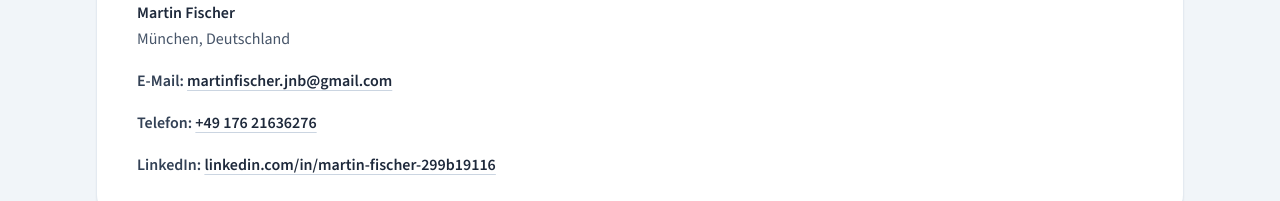
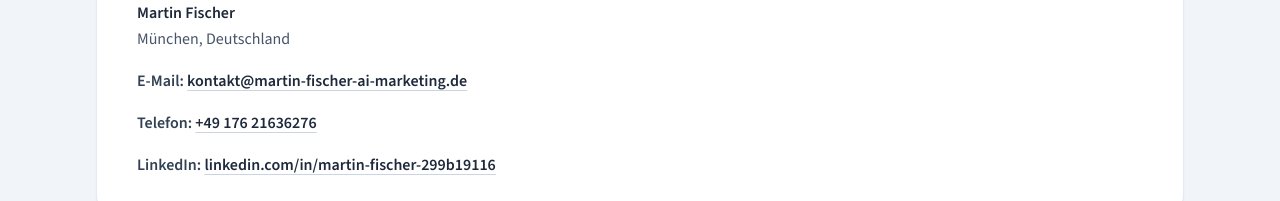
Before and after one commit to martinfischer42/Beyond_cv, a React (Vite) app: page /kontakt in a window 1280 px wide. Shown: the part 368-569 px from the top of the page. Built offline with nearby package versions, Linux system fonts and the light colour scheme.

Commit message:
Update ContactPage.tsx

```diff
--- a/src/pages/ContactPage.tsx
+++ b/src/pages/ContactPage.tsx
@@ -21,10 +21,10 @@ export default function ContactPage() {
           <p>
             <span className="font-semibold">E-Mail:</span>{' '}
             <a
-              href="mailto:martinfischer.jnb@gmail.com"
+              href="mailto:kontakt@martin-fischer-ai-marketing.de"
               className="link-inline"
             >
-              martinfischer.jnb@gmail.com
+              kontakt@martin-fischer-ai-marketing.de
             </a>
           </p>
 
```
